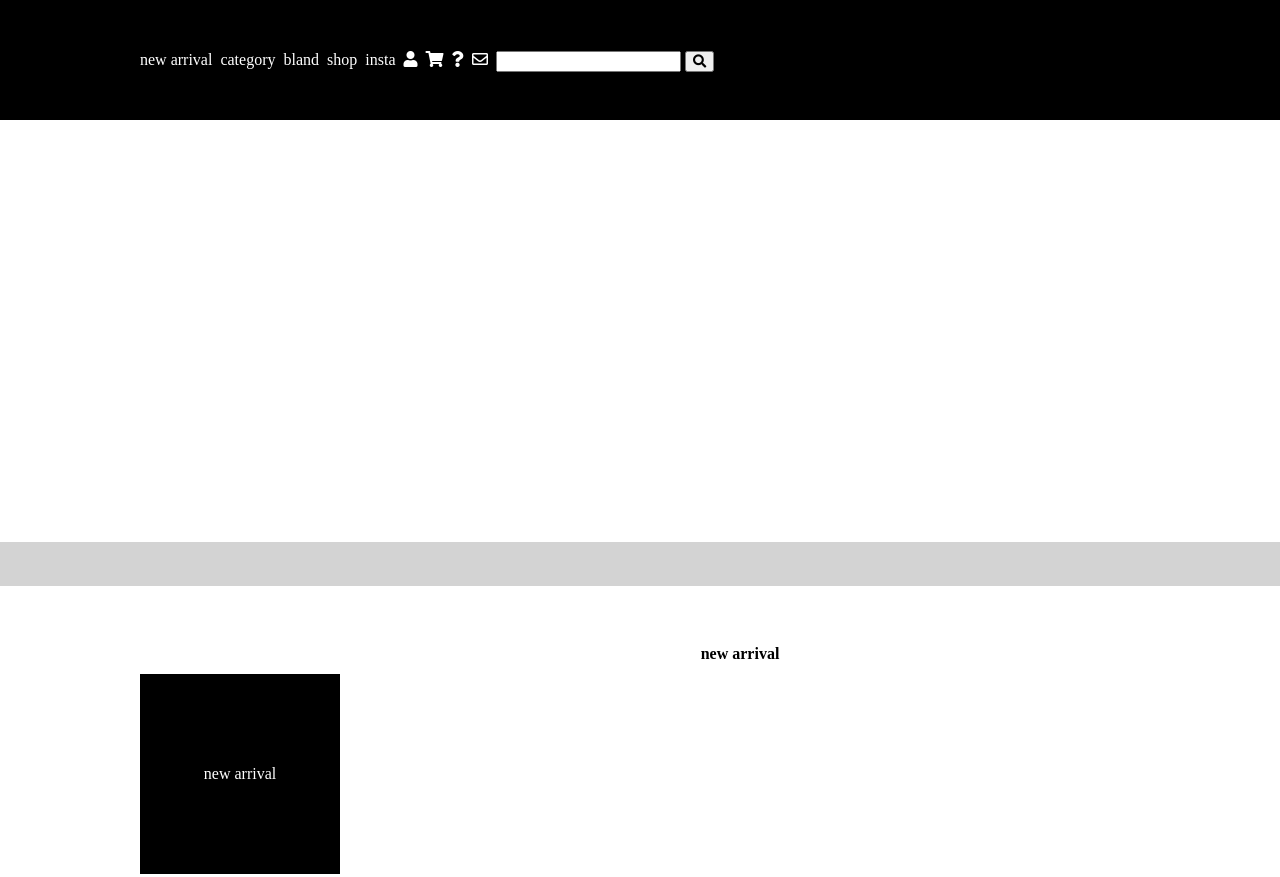
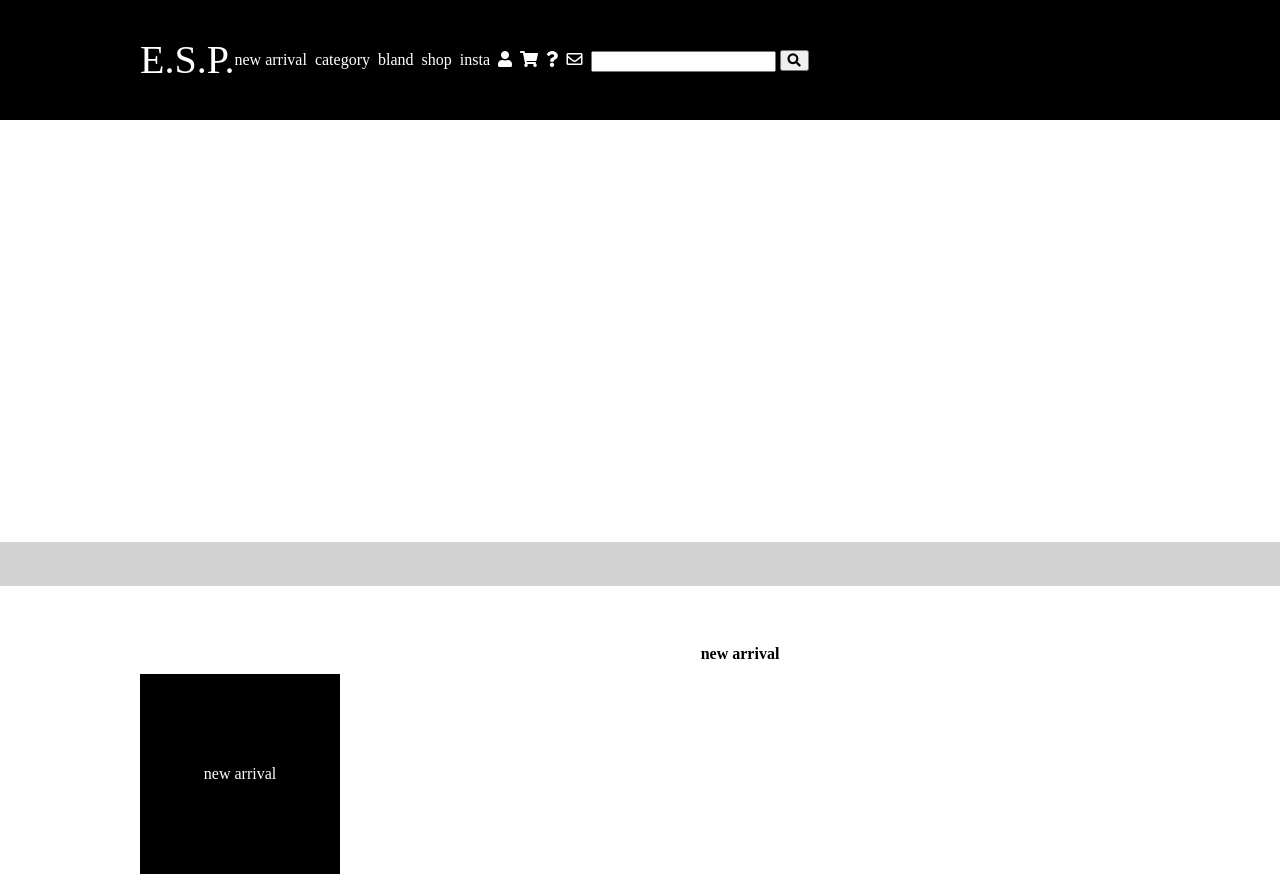
Before and after one commit to miyamo93/responsivetest, a plain HTML site: page index.html in a window 1280 px wide. Shown: the top 877 px of the page. Drawn offline with Linux system fonts and the light colour scheme.

Commit message:
button虫眼鏡変更

```diff
--- a/css/styles.scss
+++ b/css/styles.scss
@@ -18,6 +18,10 @@ a{
     width: 1000px;
     height: 120px;
     margin: 0 auto;
+    &--logo{
+      font-size: 40px;
+      line-height: 120px;
+    }
   }
   a{
     color: white;
@@ -179,4 +183,7 @@ a{
       border-left: 2px grey solid;
     }
   }
+  a{
+    color: gray;
+  }
 }
--- a/index.html
+++ b/index.html
@@ -14,6 +14,9 @@
 
     <div class="header">
       <div class="header__box">
+        <div class="header__box--logo">
+          <p><a href="">E.S.P.</a></p>
+        </div>
         <ul>
           <li><a href="">new arrival</a></li>
           <li id="category"><a href="">category</a></li>
@@ -29,7 +32,9 @@
         </ul>
         <form action="">
           <input type="text">
-          <label for=""><input type="submit" value="&#xf002;" class="fas fa-search"></label>
+          <button type="submit">
+            <i class="fas fa-search"></i>
+          </button>
         </form>
       </div>
     </div>
```
Also changed, not shown: css/styles.css, 1 other file.
